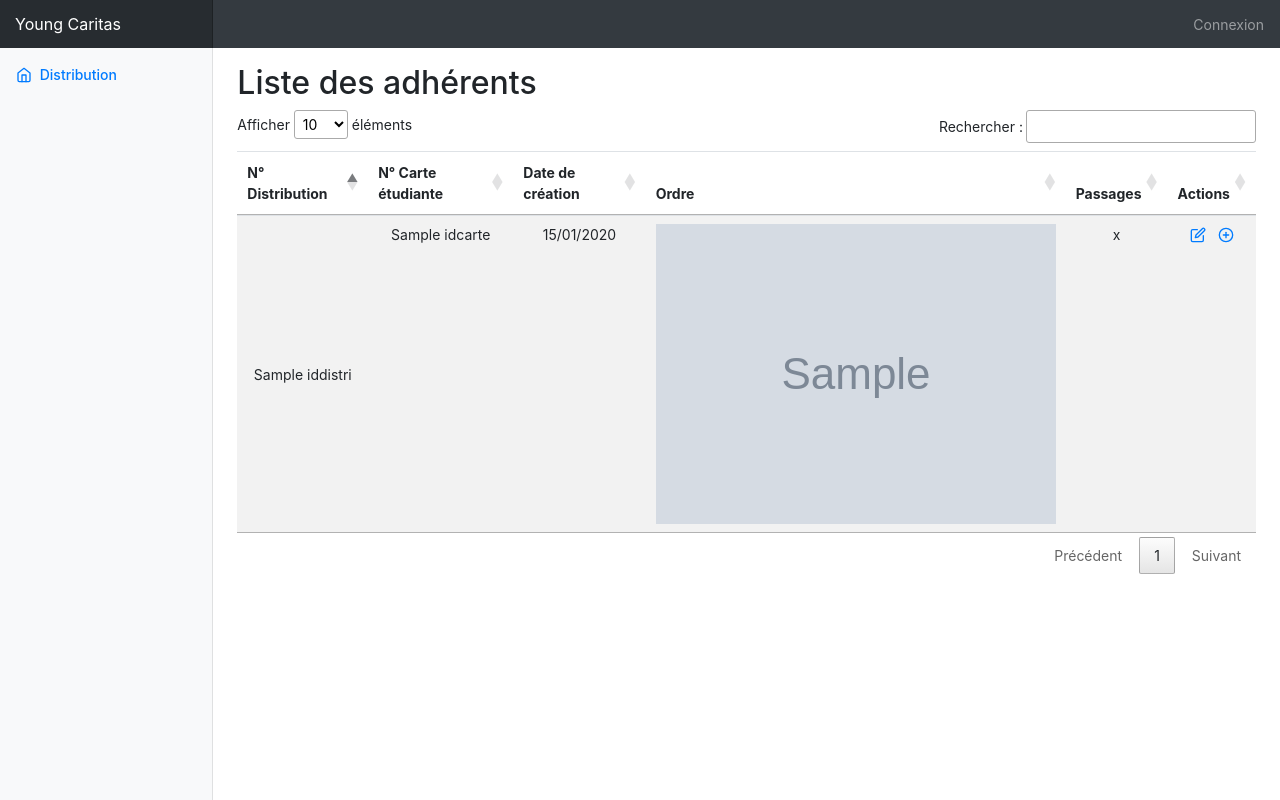
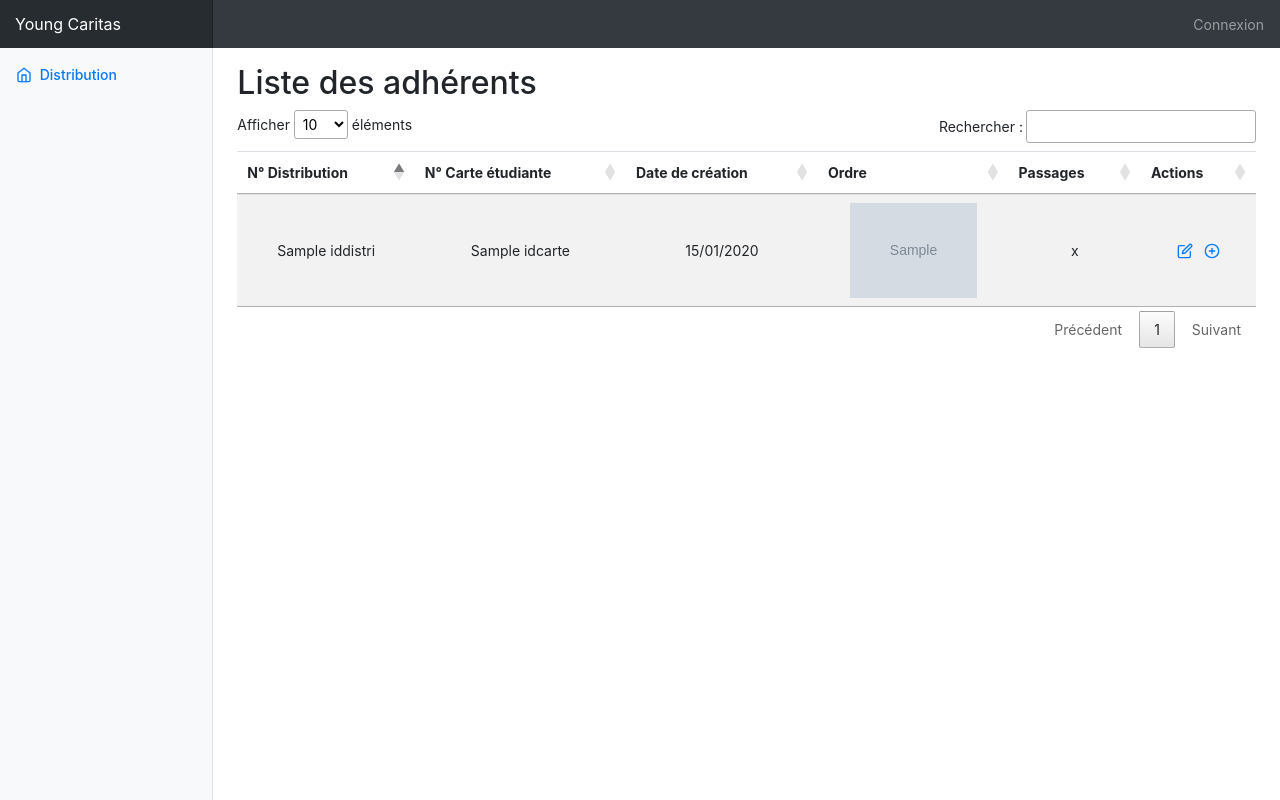
Before and after one commit to Clementlegouix/distribution, a Symfony app: template templates/Adherent/index.html.twig in a window 1280 px wide. Run offline with Twig, Linux system fonts and the light colour scheme; the template is opened without the code that fills it: most values are stand-ins (such as "Sample title", 1, 10 or a date in 2020); grey boxes marked "Sample" are stand-in pictures; some libraries are stand-ins or nearby versions.

Commit message:
Modifications

```diff
--- a/public/dashboard.css
+++ b/public/dashboard.css
@@ -1,5 +1,15 @@
 body {
   font-size: .875rem;
+}
+
+img {
+  display: block;
+  max-width:230px;
+  max-height:95px;
+  width: auto;
+  height: auto;
+  margin-left: auto;
+  margin-right: auto;
 }
 
 .table td {
--- a/templates/Adherent/index.html.twig
+++ b/templates/Adherent/index.html.twig
@@ -38,11 +38,11 @@
 			        	<td scope="row" class="align-middle">{{ adherent.iddistri }}</td>
 			        	{# <td>{{ adherent.nom }}</td>
 			        	<td>{{ adherent.prenom }}</td> #}
-			        	<td>{{ adherent.idcarte }}</td>
-			        	<td>{{ adherent.datecreation|date('d/m/Y') }}</td>
-			        	<td><image src="{{ asset('uploads/icon/' ~ adherent.IconPath ) }}" /></td>
-			        	<td>{{ adherent.getNbPassage }}</td>
-			        	<td>
+			        	<td scope="row" class="align-middle">{{ adherent.idcarte }}</td>
+			        	<td scope="row" class="align-middle">{{ adherent.datecreation|date('d/m/Y') }}</td>
+			        	<td scope="row" class="align-middle"><image src="{{ asset('uploads/icon/' ~ adherent.IconPath ) }}" /></td>
+			        	<td scope="row" class="align-middle">{{ adherent.getNbPassage }}</td>
+			        	<td scope="row" class="align-middle">
 			        		<a href="{{ path('VoirAdherent', {'id': adherent.id }) }}"><i data-feather="edit"></i></a>&nbsp;&nbsp;
 			        		{% if adherent.CheckPassage %}
 			        		<a href="{{ path('ajouterPassage', {'adherent': adherent.id, 'user': app.user.id }) }}"><i data-feather="plus-circle"></i></a>
```
Also changed, not shown: 1 other file.
